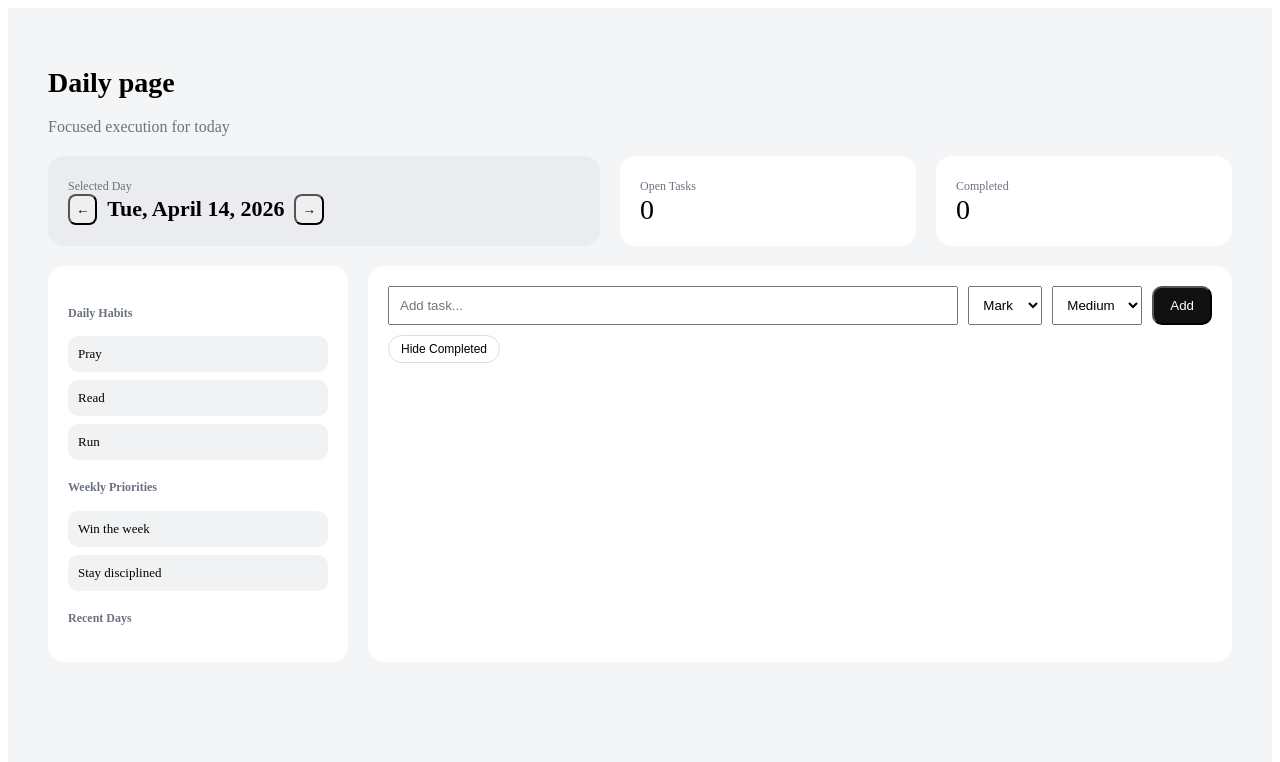
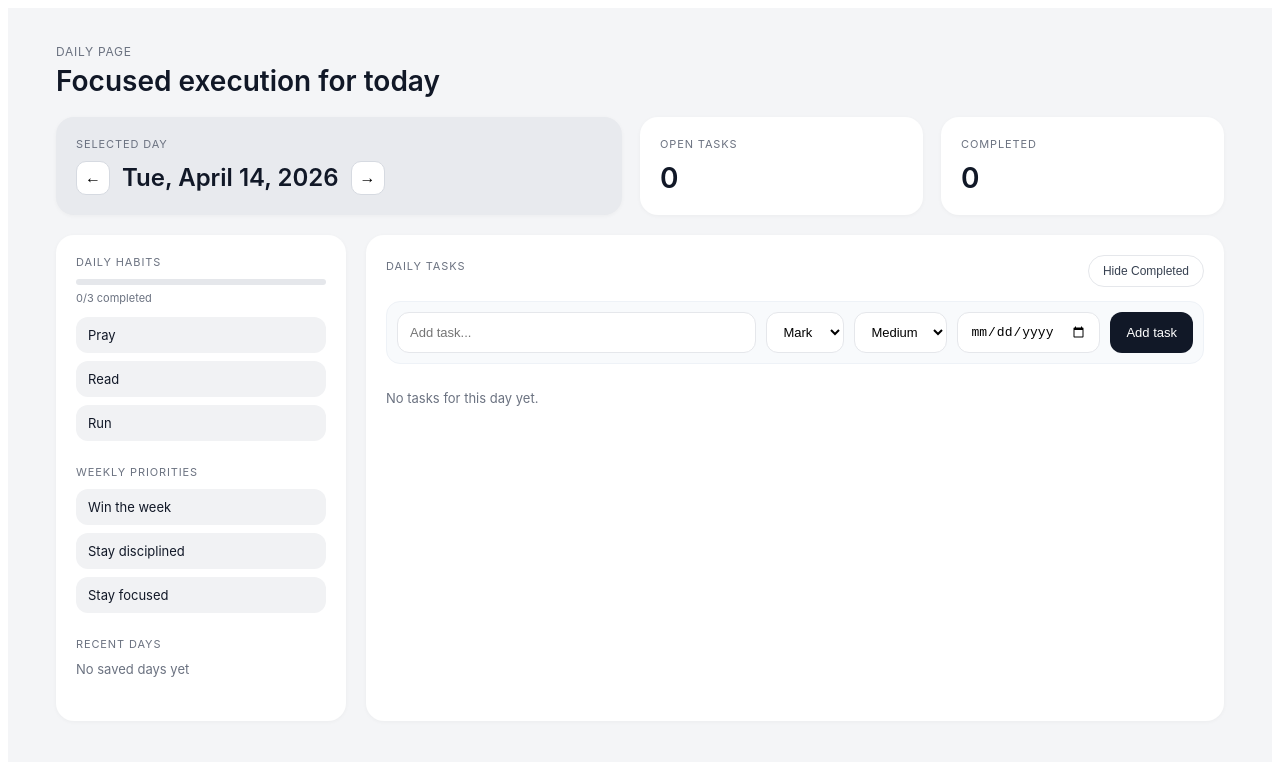
Before and after one commit to nikitaline-code/nl-operating-system, a Next.js app: page /tasks in a window 1280 px wide. Shown: the top 762 px of the page. Built offline with nearby package versions, Linux system fonts and the light colour scheme.

Commit message:
Update tasks.js

```diff
--- a/pages/tasks.js
+++ b/pages/tasks.js
@@ -22,36 +22,48 @@ function shiftDate(date, days) {
   return next;
 }
 
-export default function Tasks() {
+function makeDefaultHabits() {
+  return [
+    { name: "Pray", done: false },
+    { name: "Read", done: false },
+    { name: "Run", done: false },
+  ];
+}
+
+export default function TasksPage() {
   const [selectedDate, setSelectedDate] = useState(new Date());
   const dateKey = useMemo(() => formatDateKey(selectedDate), [selectedDate]);
+
+  const [tasksByDate, setTasksByDate] = useState({});
+  const [habitsByDate, setHabitsByDate] = useState({});
 
   const [taskText, setTaskText] = useState("");
   const [person, setPerson] = useState("Mark");
   const [priority, setPriority] = useState("Medium");
+  const [dueDate, setDueDate] = useState("");
   const [hideCompleted, setHideCompleted] = useState(false);
   const [dragIndex, setDragIndex] = useState(null);
 
-  const defaultHabits = useMemo(
-    () => [
-      { name: "Pray", done: false },
-      { name: "Read", done: false },
-      { name: "Run", done: false },
-    ],
+  const weeklyPriorities = useMemo(
+    () => ["Win the week", "Stay disciplined", "Stay focused"],
     []
   );
-
-  const [tasksByDate, setTasksByDate] = useState({});
-  const [habitsByDate, setHabitsByDate] = useState({});
-
-  const weekly = useMemo(() => ["Win the week", "Stay disciplined"], []);
 
   useEffect(() => {
     const savedTasks = localStorage.getItem("daily-os-tasks-by-date");
     const savedHabits = localStorage.getItem("daily-os-habits-by-date");
 
-    if (savedTasks) setTasksByDate(JSON.parse(savedTasks));
-    if (savedHabits) setHabitsByDate(JSON.parse(savedHabits));
+    if (savedTasks) {
+      try {
+        setTasksByDate(JSON.parse(savedTasks));
+      } catch {}
+    }
+
+    if (savedHabits) {
+      try {
+        setHabitsByDate(JSON.parse(savedHabits));
+      } catch {}
+    }
   }, []);
 
   useEffect(() => {
@@ -66,66 +78,85 @@ export default function Tasks() {
     if (!habitsByDate[dateKey]) {
       setHabitsByDate((prev) => ({
         ...prev,
-        [dateKey]: defaultHabits,
+        [dateKey]: makeDefaultHabits(),
       }));
     }
-  }, [dateKey, habitsByDate, defaultHabits]);
+  }, [dateKey, habitsByDate]);
 
   const tasks = tasksByDate[dateKey] || [];
-  const habits = habitsByDate[dateKey] || defaultHabits;
+  const habits = habitsByDate[dateKey] || makeDefaultHabits();
 
-  const addTask = () => {
+  const openCount = tasks.filter((t) => !t.done).length;
+  const completedCount = tasks.filter((t) => t.done).length;
+  const completedHabits = habits.filter((h) => h.done).length;
+  const habitProgress = habits.length
+    ? Math.round((completedHabits / habits.length) * 100)
+    : 0;
+
+  const recentDays = Object.keys(tasksByDate)
+    .sort((a, b) => (a < b ? 1 : -1))
+    .slice(0, 7);
+
+  const visibleTasks = tasks.filter((t) => (hideCompleted ? !t.done : true));
+
+  function addTask() {
     if (!taskText.trim()) return;
 
-    const next = [
+    const nextTasks = [
       ...tasks,
       {
         id: Date.now(),
         text: taskText.trim(),
         person,
         priority,
+        dueDate: dueDate || "",
         done: false,
       },
     ];
 
     setTasksByDate((prev) => ({
       ...prev,
-      [dateKey]: next,
+      [dateKey]: nextTasks,
     }));
 
     setTaskText("");
-  };
+    setPriority("Medium");
+    setPerson("Mark");
+    setDueDate("");
+  }
 
-  const toggleTask = (i) => {
+  function toggleTask(index) {
     const updated = [...tasks];
-    updated[i].done = !updated[i].done;
+    updated[index].done = !updated[index].done;
 
     setTasksByDate((prev) => ({
       ...prev,
       [dateKey]: updated,
     }));
-  };
+  }
 
-  const toggleHabit = (i) => {
+  function toggleHabit(index) {
     const updated = [...habits];
-    updated[i].done = !updated[i].done;
+    updated[index].done = !updated[index].done;
 
     setHabitsByDate((prev) => ({
       ...prev,
       [dateKey]: updated,
     }));
-  };
+  }
 
-  const handleDragStart = (i) => setDragIndex(i);
+  function handleDragStart(index) {
+    setDragIndex(index);
+  }
 
-  const handleDrop = (i) => {
+  function handleDrop(dropIndex) {
     if (dragIndex === null) return;
 
     const updated = [...tasks];
-    const dragged = updated[dragIndex];
+    const draggedItem = updated[dragIndex];
 
     updated.splice(dragIndex, 1);
-    updated.splice(i, 0, dragged);
+    updated.splice(dropIndex, 0, draggedItem);
 
     setTasksByDate((prev) => ({
       ...prev,
@@ -133,193 +164,535 @@ export default function Tasks() {
     }));
 
     setDragIndex(null);
+  }
+
+  function handleDatePick(dayKey) {
+    setSelectedDate(new Date(`${dayKey}T12:00:00`));
+  }
+
+  function getPriorityStyle(value) {
+    if (value === "High") {
+      return {
+        background: "#FEE2E2",
+        color: "#B91C1C",
       };
-
-  const open = tasks.filter((t) => !t.done).length;
-  const done = tasks.filter((t) => t.done).length;
-
-  const recentDays = Object.keys(tasksByDate)
-    .sort((a, b) => (a < b ? 1 : -1))
-    .slice(0, 7);
+    }
+    if (value === "Low") {
+      return {
+        background: "#E0F2FE",
+        color: "#0369A1",
+      };
+    }
+    return {
+      background: "#FEF3C7",
+      color: "#B45309",
+    };
+  }
 
   return (
     <div style={styles.page}>
-      {/* HEADER */}
       <div style={styles.header}>
         <div>
-          <h1 style={styles.title}>Daily page</h1>
-          <p style={styles.subtitle}>Focused execution for today</p>
+          <div style={styles.kicker}>Daily page</div>
+          <h1 style={styles.title}>Focused execution for today</h1>
         </div>
       </div>
 
-      {/* TOP CARDS */}
-      <div style={styles.statsRow}>
-        <div style={styles.bigDateCard}>
-          <span style={styles.statLabel}>Selected Day</span>
+      <div style={styles.topRow}>
+        <div style={styles.selectedDayCard}>
+          <div style={styles.cardLabel}>SELECTED DAY</div>
+          <div style={styles.dateRow}>
+            <button
+              style={styles.dateNavButton}
+              onClick={() => setSelectedDate((d) => shiftDate(d, -1))}
+            >
+              ←
+            </button>
 
-          <div style={styles.dateRow}>
-            <button onClick={() => setSelectedDate((d) => shiftDate(d, -1))} style={styles.dateBtn}>←</button>
             <div style={styles.dateText}>{formatPrettyDate(selectedDate)}</div>
-            <button onClick={() => setSelectedDate((d) => shiftDate(d, 1))} style={styles.dateBtn}>→</button>
+
+            <button
+              style={styles.dateNavButton}
+              onClick={() => setSelectedDate((d) => shiftDate(d, 1))}
+            >
+              →
+            </button>
           </div>
         </div>
 
         <div style={styles.statCard}>
-          <span style={styles.statLabel}>Open Tasks</span>
-          <div style={styles.statValue}>{open}</div>
+          <div style={styles.cardLabel}>OPEN TASKS</div>
+          <div style={styles.statNumber}>{openCount}</div>
         </div>
 
         <div style={styles.statCard}>
-          <span style={styles.statLabel}>Completed</span>
-          <div style={styles.statValue}>{done}</div>
+          <div style={styles.cardLabel}>COMPLETED</div>
+          <div style={styles.statNumber}>{completedCount}</div>
         </div>
       </div>
 
-      {/* MAIN */}
-      <div style={styles.main}>
-        {/* LEFT */}
-        <div style={styles.left}>
-          <h4 style={styles.sectionTitle}>Daily Habits</h4>
+      <div style={styles.mainGrid}>
+        <div style={styles.leftPanel}>
+          <div style={styles.panelSection}>
+            <div style={styles.sectionLabel}>DAILY HABITS</div>
 
-          {habits.map((h, i) => (
+            <div style={styles.progressWrap}>
+              <div style={styles.progressTrack}>
                 <div
-              key={i}
-              style={{ ...styles.habit, opacity: h.done ? 0.4 : 1 }}
+                  style={{
+                    ...styles.progressFill,
+                    width: `${habitProgress}%`,
+                  }}
+                />
+              </div>
+              <div style={styles.progressText}>
+                {completedHabits}/{habits.length} completed
+              </div>
+            </div>
+
+            {habits.map((habit, i) => (
+              <div
+                key={habit.name}
+                style={{
+                  ...styles.habitItem,
+                  opacity: habit.done ? 0.55 : 1,
+                  textDecoration: habit.done ? "line-through" : "none",
+                }}
                 onClick={() => toggleHabit(i)}
               >
-              {h.name}
-            </div>
-          ))}
-
-          <h4 style={styles.sectionTitle}>Weekly Priorities</h4>
-          {weekly.map((w, i) => (
-            <div key={i} style={styles.habit}>{w}</div>
-          ))}
-
-          <h4 style={styles.sectionTitle}>Recent Days</h4>
-          {recentDays.map((d) => (
-            <div
-              key={d}
-              style={{
-                ...styles.recent,
-                background: d === dateKey ? "#e9eefc" : "#f1f2f4",
-              }}
-              onClick={() => setSelectedDate(new Date(`${d}T12:00:00`))}
-            >
-              {d}
+                <span>{habit.name}</span>
+                <span style={styles.checkMark}>{habit.done ? "✓" : ""}</span>
               </div>
             ))}
           </div>
 
-        {/* RIGHT */}
-        <div style={styles.right}>
-          {/* INPUT */}
-          <div style={styles.inputRow}>
+          <div style={styles.panelSection}>
+            <div style={styles.sectionLabel}>WEEKLY PRIORITIES</div>
+            {weeklyPriorities.map((item) => (
+              <div key={item} style={styles.priorityBlock}>
+                {item}
+              </div>
+            ))}
+          </div>
+
+          <div style={styles.panelSection}>
+            <div style={styles.sectionLabel}>RECENT DAYS</div>
+            {recentDays.length === 0 ? (
+              <div style={styles.recentDayMuted}>No saved days yet</div>
+            ) : (
+              recentDays.map((day) => (
+                <div
+                  key={day}
+                  style={{
+                    ...styles.recentDay,
+                    background: day === dateKey ? "#E9EEF9" : "#F2F4F7",
+                    border: day === dateKey ? "1px solid #D7E1F5" : "1px solid transparent",
+                  }}
+                  onClick={() => handleDatePick(day)}
+                >
+                  {day}
+                </div>
+              ))
+            )}
+          </div>
+        </div>
+
+        <div style={styles.rightPanel}>
+          <div style={styles.toolbar}>
+            <div style={styles.sectionLabel}>DAILY TASKS</div>
+
+            <button
+              onClick={() => setHideCompleted((v) => !v)}
+              style={styles.hideCompletedButton}
+            >
+              {hideCompleted ? "Show Completed" : "Hide Completed"}
+            </button>
+          </div>
+
+          <div style={styles.inputShell}>
             <input
               value={taskText}
               onChange={(e) => setTaskText(e.target.value)}
               placeholder="Add task..."
-              style={styles.input}
+              style={styles.taskInput}
             />
 
-            <select value={person} onChange={(e) => setPerson(e.target.value)} style={styles.select}>
+            <select
+              value={person}
+              onChange={(e) => setPerson(e.target.value)}
+              style={styles.select}
+            >
               <option>Mark</option>
               <option>Dane</option>
             </select>
 
-            <select value={priority} onChange={(e) => setPriority(e.target.value)} style={styles.select}>
+            <select
+              value={priority}
+              onChange={(e) => setPriority(e.target.value)}
+              style={styles.select}
+            >
               <option>High</option>
               <option>Medium</option>
               <option>Low</option>
             </select>
 
-            <button onClick={addTask} style={styles.addBtn}>Add</button>
-          </div>
+            <input
+              type="date"
+              value={dueDate}
+              onChange={(e) => setDueDate(e.target.value)}
+              style={styles.dateInput}
+            />
 
-          {/* 🔥 MOVED TOGGLE HERE */}
-          <div style={styles.taskToolbar}>
-            <button onClick={() => setHideCompleted(!hideCompleted)} style={styles.toggle}>
-              {hideCompleted ? "Show Completed" : "Hide Completed"}
+            <button onClick={addTask} style={styles.addButton}>
+              Add task
             </button>
           </div>
 
-          {/* TASKS */}
-          {tasks
-            .filter((t) => (hideCompleted ? !t.done : true))
-            .map((t, i) => (
+          <div style={styles.taskList}>
+            {visibleTasks.length === 0 ? (
+              <div style={styles.emptyState}>No tasks for this day yet.</div>
+            ) : (
+              visibleTasks.map((task, i) => (
                 <div
-                key={t.id}
+                  key={task.id}
                   draggable
                   onDragStart={() => handleDragStart(i)}
                   onDragOver={(e) => e.preventDefault()}
                   onDrop={() => handleDrop(i)}
-                style={{ ...styles.task, opacity: t.done ? 0.4 : 1 }}
+                  style={{
+                    ...styles.taskRow,
+                    opacity: task.done ? 0.45 : 1,
+                  }}
                 >
-                <div onClick={() => toggleTask(i)} style={styles.taskText}>
-                  {t.text}
+                  <div
+                    style={{
+                      ...styles.taskName,
+                      textDecoration: task.done ? "line-through" : "none",
+                    }}
+                    onClick={() => {
+                      const originalIndex = tasks.findIndex((t) => t.id === task.id);
+                      if (originalIndex !== -1) toggleTask(originalIndex);
+                    }}
+                  >
+                    {task.text}
                   </div>
 
-                <div style={styles.taskRight}>
-                  <span style={styles.priority}>{t.priority}</span>
-                  <span style={styles.person}>{t.person}</span>
+                  <div style={styles.taskMeta}>
+                    <span
+                      style={{
+                        ...styles.priorityPill,
+                        ...getPriorityStyle(task.priority),
+                      }}
+                    >
+                      {task.priority}
+                    </span>
+
+                    {task.dueDate ? (
+                      <span style={styles.dueDatePill}>{task.dueDate}</span>
+                    ) : null}
+
+                    <span style={styles.personPill}>{task.person}</span>
                   </div>
                 </div>
-            ))}
+              ))
+            )}
+          </div>
         </div>
       </div>
     </div>
   );
 }
 
-/* ---------- STYLES ---------- */
+const styles = {
+  page: {
+    background: "#F4F5F7",
+    minHeight: "100vh",
+    padding: "36px 48px",
+    fontFamily: "Inter, Arial, sans-serif",
+    color: "#111827",
+  },
 
-const styles = {
-  page: { background: "#f4f5f7", minHeight: "100vh", padding: 40 },
-  header: { marginBottom: 20 },
-  title: { fontSize: 28 },
-  subtitle: { color: "#6b7280" },
+  header: {
+    marginBottom: 18,
+  },
 
-  statsRow: { display: "flex", gap: 20, marginBottom: 20 },
+  kicker: {
+    fontSize: 12,
+    color: "#6B7280",
+    marginBottom: 6,
+    textTransform: "uppercase",
+    letterSpacing: "0.06em",
+  },
 
-  bigDateCard: { flex: 2, background: "#ebecef", padding: 20, borderRadius: 16 },
-  statCard: { flex: 1, background: "#fff", padding: 20, borderRadius: 16 },
+  title: {
+    fontSize: 28,
+    lineHeight: 1.2,
+    margin: 0,
+    fontWeight: 600,
+  },
 
-  statLabel: { fontSize: 12, color: "#6b7280" },
-  statValue: { fontSize: 28 },
+  topRow: {
+    display: "grid",
+    gridTemplateColumns: "2fr 1fr 1fr",
+    gap: 18,
+    marginBottom: 20,
+  },
 
-  dateRow: { display: "flex", alignItems: "center", gap: 10 },
-  dateText: { fontSize: 22, fontWeight: 600 },
-  dateBtn: { padding: 6, borderRadius: 8 },
+  selectedDayCard: {
+    background: "#E8EAEE",
+    borderRadius: 18,
+    padding: 20,
+    boxShadow: "0 1px 4px rgba(0,0,0,0.04)",
+  },
 
-  main: { display: "flex", gap: 20 },
+  statCard: {
+    background: "#FFFFFF",
+    borderRadius: 18,
+    padding: 20,
+    boxShadow: "0 1px 4px rgba(0,0,0,0.04)",
+  },
 
-  left: { width: 260, background: "#fff", padding: 20, borderRadius: 16 },
-  right: { flex: 1, background: "#fff", padding: 20, borderRadius: 16 },
+  cardLabel: {
+    fontSize: 11,
+    color: "#6B7280",
+    letterSpacing: "0.08em",
+    textTransform: "uppercase",
+    marginBottom: 10,
+  },
 
-  sectionTitle: { fontSize: 12, color: "#6b7280", marginTop: 20 },
+  dateRow: {
+    display: "flex",
+    alignItems: "center",
+    gap: 12,
+  },
 
-  habit: { padding: 10, background: "#f1f2f4", borderRadius: 10, marginBottom: 8, fontSize: 13 },
-  recent: { padding: 10, borderRadius: 10, marginBottom: 6, fontSize: 13 },
+  dateText: {
+    fontSize: 24,
+    fontWeight: 600,
+  },
 
-  inputRow: { display: "flex", gap: 10, marginBottom: 10 },
-  input: { flex: 1, padding: 10 },
-  select: { padding: 10 },
-  addBtn: { padding: "10px 16px", background: "#111", color: "#fff", borderRadius: 10 },
+  dateNavButton: {
+    width: 34,
+    height: 34,
+    borderRadius: 10,
+    border: "1px solid #D6DAE1",
+    background: "#FFFFFF",
+    cursor: "pointer",
+    fontSize: 16,
+  },
 
-  taskToolbar: { marginBottom: 10 },
+  statNumber: {
+    fontSize: 28,
+    fontWeight: 600,
+  },
 
-  toggle: {
-    padding: "6px 12px",
+  mainGrid: {
+    display: "grid",
+    gridTemplateColumns: "290px 1fr",
+    gap: 20,
+  },
+
+  leftPanel: {
+    background: "#FFFFFF",
+    borderRadius: 18,
+    padding: 20,
+    boxShadow: "0 1px 4px rgba(0,0,0,0.04)",
+  },
+
+  rightPanel: {
+    background: "#FFFFFF",
+    borderRadius: 18,
+    padding: 20,
+    boxShadow: "0 1px 4px rgba(0,0,0,0.04)",
+  },
+
+  panelSection: {
+    marginBottom: 24,
+  },
+
+  sectionLabel: {
+    fontSize: 11,
+    color: "#6B7280",
+    letterSpacing: "0.08em",
+    textTransform: "uppercase",
+    marginBottom: 10,
+  },
+
+  progressWrap: {
+    marginBottom: 12,
+  },
+
+  progressTrack: {
+    height: 6,
     borderRadius: 999,
-    border: "1px solid #ddd",
-    background: "#fff",
+    background: "#E5E7EB",
+    overflow: "hidden",
+  },
+
+  progressFill: {
+    height: "100%",
+    background: "#111827",
+    borderRadius: 999,
+  },
+
+  progressText: {
+    fontSize: 11,
+    color: "#6B7280",
+    marginTop: 6,
+  },
+
+  habitItem: {
+    background: "#F1F2F4",
+    borderRadius: 12,
+    padding: "10px 12px",
+    marginBottom: 8,
+    fontSize: 13,
+    cursor: "pointer",
+    display: "flex",
+    justifyContent: "space-between",
+    alignItems: "center",
+  },
+
+  checkMark: {
+    fontSize: 12,
+    color: "#6B7280",
+  },
+
+  priorityBlock: {
+    background: "#F1F2F4",
+    borderRadius: 12,
+    padding: "10px 12px",
+    marginBottom: 8,
+    fontSize: 13,
+  },
+
+  recentDay: {
+    borderRadius: 12,
+    padding: "10px 12px",
+    marginBottom: 8,
+    cursor: "pointer",
+    fontSize: 13,
+  },
+
+  recentDayMuted: {
+    fontSize: 13,
+    color: "#6B7280",
+  },
+
+  toolbar: {
+    display: "flex",
+    justifyContent: "space-between",
+    alignItems: "center",
+    marginBottom: 14,
+  },
+
+  hideCompletedButton: {
+    background: "#FFFFFF",
+    border: "1px solid #E5E7EB",
+    padding: "8px 14px",
+    borderRadius: 999,
+    cursor: "pointer",
+    fontSize: 12,
+    color: "#374151",
+  },
+
+  inputShell: {
+    display: "flex",
+    gap: 10,
+    marginBottom: 18,
+    background: "#F8FAFC",
+    border: "1px solid #EEF2F7",
+    padding: 10,
+    borderRadius: 14,
+  },
+
+  taskInput: {
+    flex: 1,
+    padding: "12px 12px",
+    borderRadius: 12,
+    border: "1px solid #E5E7EB",
+    background: "#FFFFFF",
+    fontSize: 13,
+    outline: "none",
+  },
+
+  select: {
+    padding: "10px 12px",
+    borderRadius: 12,
+    border: "1px solid #E5E7EB",
+    background: "#FFFFFF",
+    fontSize: 13,
+    outline: "none",
+  },
+
+  dateInput: {
+    padding: "10px 12px",
+    borderRadius: 12,
+    border: "1px solid #E5E7EB",
+    background: "#FFFFFF",
+    fontSize: 13,
+    outline: "none",
+  },
+
+  addButton: {
+    background: "#111827",
+    color: "#FFFFFF",
+    border: "none",
+    padding: "10px 16px",
+    borderRadius: 12,
+    cursor: "pointer",
+    fontSize: 13,
+  },
+
+  taskList: {
+    marginTop: 8,
+  },
+
+  emptyState: {
+    color: "#6B7280",
+    fontSize: 13,
+    padding: "8px 0",
+  },
+
+  taskRow: {
+    display: "flex",
+    justifyContent: "space-between",
+    alignItems: "center",
+    padding: "14px 0",
+    borderBottom: "1px solid #F0F1F3",
+    cursor: "grab",
+  },
+
+  taskName: {
+    fontSize: 13,
+    cursor: "pointer",
+  },
+
+  taskMeta: {
+    display: "flex",
+    alignItems: "center",
+    gap: 10,
+  },
+
+  priorityPill: {
+    padding: "4px 10px",
+    borderRadius: 999,
     fontSize: 12,
   },
 
-  task: { display: "flex", justifyContent: "space-between", padding: 10, borderBottom: "1px solid #eee" },
-  taskText: { fontSize: 13 },
+  dueDatePill: {
+    padding: "4px 10px",
+    borderRadius: 999,
+    fontSize: 12,
+    background: "#F3F4F6",
+    color: "#6B7280",
+  },
 
-  taskRight: { display: "flex", gap: 10 },
-  priority: { fontSize: 12, color: "#6b7280" },
-  person: { fontSize: 12, background: "#eef2ff", padding: "4px 8px", borderRadius: 999 },
+  personPill: {
+    padding: "4px 10px",
+    borderRadius: 999,
+    fontSize: 12,
+    background: "#EEF2FF",
+    color: "#4F46E5",
+  },
 };
```
Lines whose indentation alone changed are shown as unchanged.
